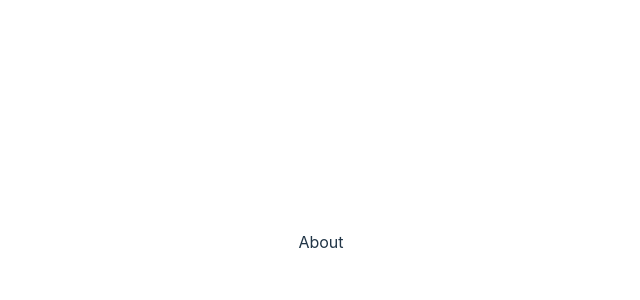
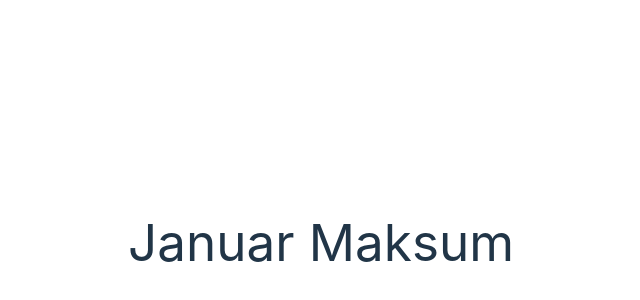
Before and after one commit to januarmaksum/januarmaksum.vercel.app, a React (Vite) app: page /about in a window 1280 px wide. Shown: the part 158-458 px from the top of the page, without its empty margins (319-959 px from the left). Built offline with nearby package versions, Linux system fonts and the light colour scheme.

Commit message:
remove router

```diff
--- a/src/main.jsx
+++ b/src/main.jsx
@@ -1,23 +1,10 @@
 import React from "react";
 import ReactDOM from "react-dom/client";
-import { createBrowserRouter, RouterProvider } from "react-router-dom";
 import App from "./App.jsx";
 import "./index.css";
-import About from "./routes/About.jsx";
-
-const router = createBrowserRouter([
-  {
-    path: "/",
-    element: <App />,
-  },
-  {
-    path: "/about",
-    element: <About />,
-  },
-]);
 
 ReactDOM.createRoot(document.getElementById("root")).render(
   <React.StrictMode>
-    <RouterProvider router={router} />
+    <App />
   </React.StrictMode>
 );
```
Also changed, not shown: package.json (+3 -5 lines), 1 other file (tests, documents, lock files or other folders).
